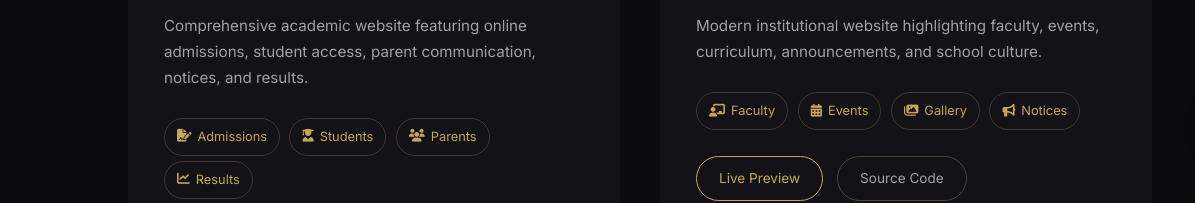
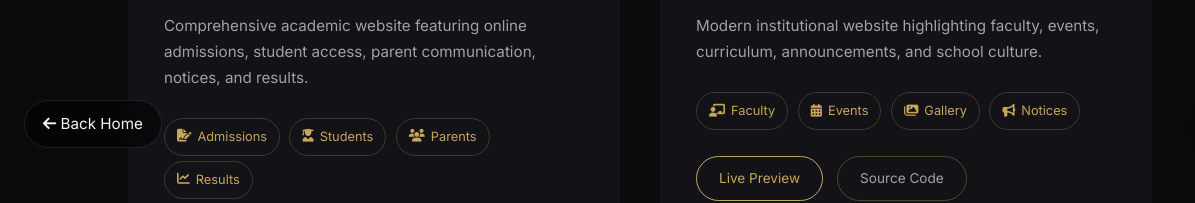
Before and after one commit to 22techiq/persona, a plain HTML site: page select_works/institutional_websites.html in a window 1280 px wide. Shown: the part 628-831 px from the top of the page, 0-1195 px from the left. Drawn offline with nearby package versions, Linux system fonts and the light colour scheme.

Commit message:
Update institutional_websites.html

```diff
--- a/select_works/institutional_websites.html
+++ b/select_works/institutional_websites.html
@@ -216,6 +216,27 @@ footer{
   text-decoration: none;
 }
 
+/* BACK HOME */
+.back-home{
+  position:fixed;
+  bottom:24px;
+  left:24px;
+  padding:10px 18px;
+  border-radius:30px;
+  background:rgba(0,0,0,.5);
+  color:var(--white);
+  text-decoration:none;
+  font-size:.95rem;
+  backdrop-filter:blur(10px);
+  border:1px solid rgba(255,255,255,.1);
+  transition:.4s;
+}
+.back-home:hover{
+  background:var(--accent);
+  color:#000;
+}
+
+
 </style>
 </head>
 
@@ -344,5 +365,9 @@ footer{
   © 2025 Mc Owino — Digital Architect
 </footer>
 
+
+<a href="index.html" class="back-home">
+  <i class="fa-solid fa-arrow-left"></i> Back Home
+</a>
 </body>
 </html>
```
